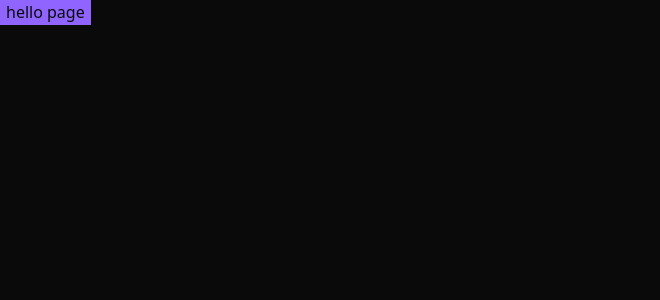
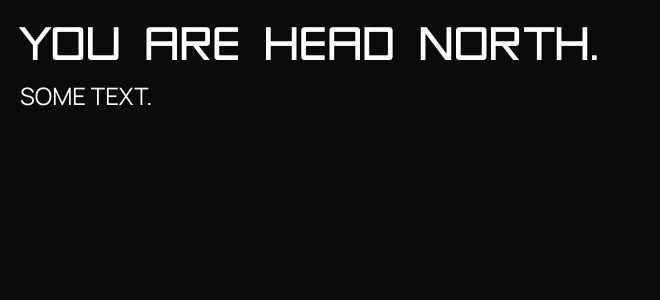
Before and after one commit to bozzhik/chronos-ai, a React (Vite) app: page / in a window 1280 px wide. Shown: the top 300 px of the page, without its empty margins (0-660 px from the left). Built offline with nearby package versions, Linux system fonts and the light colour scheme.

Commit message:
upload `Advent` custom font + `Manrope` from Google Fonts

```diff
--- /dev/null
+++ b/src/assets/stylesheets/fonts.css
@@ -0,0 +1,8 @@
+@import url(https://fonts.googleapis.com/css?family=Manrope:regular,500,600,700,800);
+
+@font-face {
+  font-family: 'Advent';
+  src: url('./src/assets/fonts/Adventure-Subtitles.woff2') format('woff2');
+  font-weight: 400;
+  font-style: normal;
+}
--- a/src/globals.css
+++ b/src/globals.css
@@ -1,3 +1,5 @@
+@import '../src/assets/stylesheets/fonts.css';
+
 @tailwind base;
 @tailwind components;
 @tailwind utilities;
--- a/src/pages/hello.tsx
+++ b/src/pages/hello.tsx
@@ -1,3 +1,8 @@
 export default function HelloPage() {
-  return <mark>hello page</mark>
+  return (
+    <div className="flex flex-col gap-3 m-5">
+      <h1 className="text-5xl uppercase font-advent">You are head north.</h1>
+      <h2 className="font-sans text-2xl uppercase">Some text.</h2>
+    </div>
+  )
 }
--- a/tailwind.config.ts
+++ b/tailwind.config.ts
@@ -1,11 +1,22 @@
 import type {Config} from 'tailwindcss'
 import plugin from 'tailwindcss/plugin'
+import {fontFamily} from 'tailwindcss/defaultTheme'
 
 const config = {
   darkMode: ['class'],
   content: ['./index.html', './src/**/*.{js,ts,jsx,tsx}'],
   prefix: '',
   theme: {
+    screens: {
+      xl: {max: '1536px'},
+      lg: {max: '1280px'},
+      md: {max: '1024px'},
+      sm: {max: '428px'},
+    },
+    fontFamily: {
+      advent: ['Advent', ...fontFamily.mono],
+      sans: ['Manrope', ...fontFamily.sans],
+    },
     extend: {
       colors: {
         background: 'var(--background)',
```
Also changed, not shown: src/assets/fonts/Adventure-Subtitles.woff2 (added).
